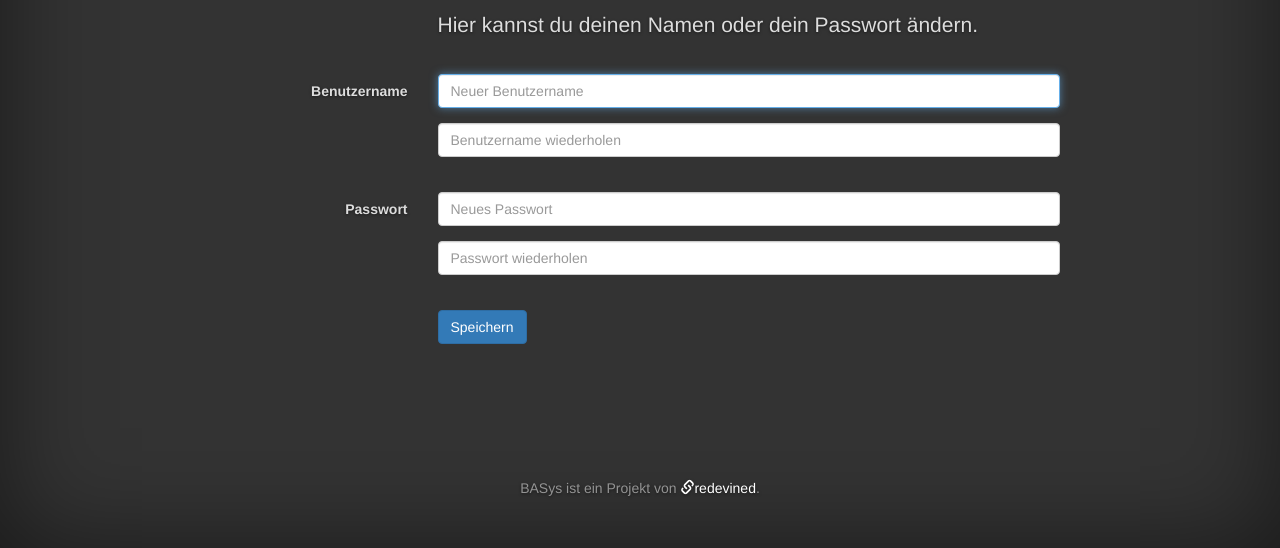
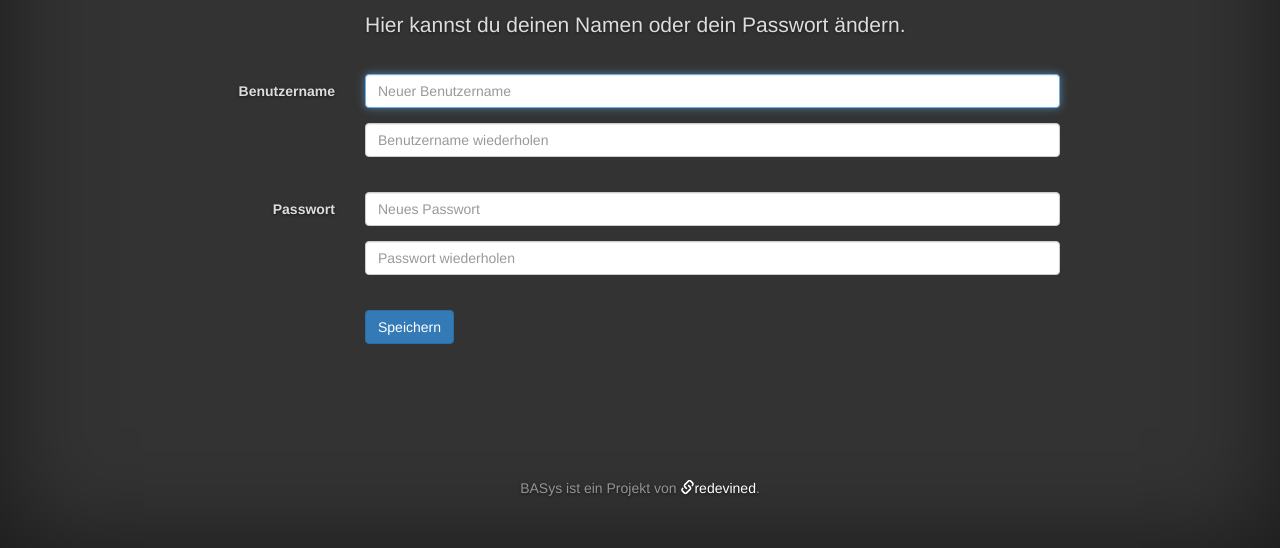
Before and after one commit to redevined/brenner-assistant-system, a Python web app: template templates/user.html in a window 1280 px wide. Shown: the part 252-800 px from the top of the page. Run offline with Jinja, Linux system fonts and the light colour scheme; the template is opened without the code that fills it, so the values that code supplies are empty; some libraries are stand-ins or nearby versions.

Commit message:
Minor adjustments

```diff
--- a/static/css/template.css
+++ b/static/css/template.css
@@ -196,23 +196,23 @@ h1, h2, h3 {
   -webkit-animation-name: highlight-animation;
      -moz-animation-name: highlight-animation;
           animation-name: highlight-animation;
-  -webkit-animation-duration: 1s;
-     -moz-animation-duration: 1s;
-          animation-duration: 1s;
+  -webkit-animation-duration: 1.5s;
+     -moz-animation-duration: 1.5s;
+          animation-duration: 1.5s;
 }
 
 @-webkit-keyframes highlight-animation {
-  from { background-color: rgba(92, 184, 92, 1); }
+  from { background-color: rgba(92, 184, 92, 0.5); }
   to   { background-color: rgba(92, 184, 92, 0); }
 }
 
 @-moz-keyframes highlight-animation {
-  from { background-color: rgba(92, 184, 92, 1); }
+  from { background-color: rgba(92, 184, 92, 0.5); }
   to   { background-color: rgba(92, 184, 92, 0); }
 }
 
 @keyframes highlight-animation {
-  from { background-color: rgba(92, 184, 92, 1); }
+  from { background-color: rgba(92, 184, 92, 0.5); }
   to   { background-color: rgba(92, 184, 92, 0); }
 }
 
--- a/templates/user.html
+++ b/templates/user.html
@@ -14,21 +14,21 @@
 			</p>
 			{% endfor %}
 
-			<div class="col-sm-offset-3 col-sm-9">
+			<div class="col-sm-offset-2 col-sm-10">
 				<p class="lead">Hier kannst du deinen Namen oder dein Passwort ändern.</p>
 			</div>
 		</div>
 
 		<div class="form-group">
-			<label for="username" class="col-sm-3 control-label">Benutzername</label>
-			<div class="col-sm-9">
+			<label for="username" class="col-sm-2 control-label">Benutzername</label>
+			<div class="col-sm-10">
 				<input type="text" id="username" name="username" class="form-control form-control-top" placeholder="Neuer Benutzername" autofocus>
 			</div>
 		</div>
 
 		<div class="form-group">
-			<label for="username-repeat" class="col-sm-3 control-label"></label>
-			<div class="col-sm-9">
+			<label for="username-repeat" class="col-sm-2 control-label"></label>
+			<div class="col-sm-10">
 				<input type="text" id="username-repeat" name="username-repeat" class="form-control form-control-bottom" placeholder="Benutzername wiederholen">
 			</div>
 		</div>
@@ -36,15 +36,15 @@
 		<br />
 
 		<div class="form-group">
-			<label for="password" class="col-sm-3 control-label">Passwort</label>
-			<div class="col-sm-9">
+			<label for="password" class="col-sm-2 control-label">Passwort</label>
+			<div class="col-sm-10">
 				<input type="password" id="password" name="password" class="form-control form-control-top" placeholder="Neues Passwort">
 			</div>
 		</div>
 
 		<div class="form-group">
-			<label for="password-repeat" class="col-sm-3 control-label"></label>
-			<div class="col-sm-9">
+			<label for="password-repeat" class="col-sm-2 control-label"></label>
+			<div class="col-sm-10">
 				<input type="password" id="password-repeat" name="password-repeat" class="form-control form-control-bottom" placeholder="Passwort wiederholen">
 			</div>
 		</div>
@@ -52,7 +52,7 @@
 		<br />
 
 		<div class="form-group">
-			<div class="col-sm-offset-3 col-sm-9">
+			<div class="col-sm-offset-2 col-sm-10">
 				<button class="btn btn-primary" type="submit">Speichern</button>
 			</div>
 		</div>
```
